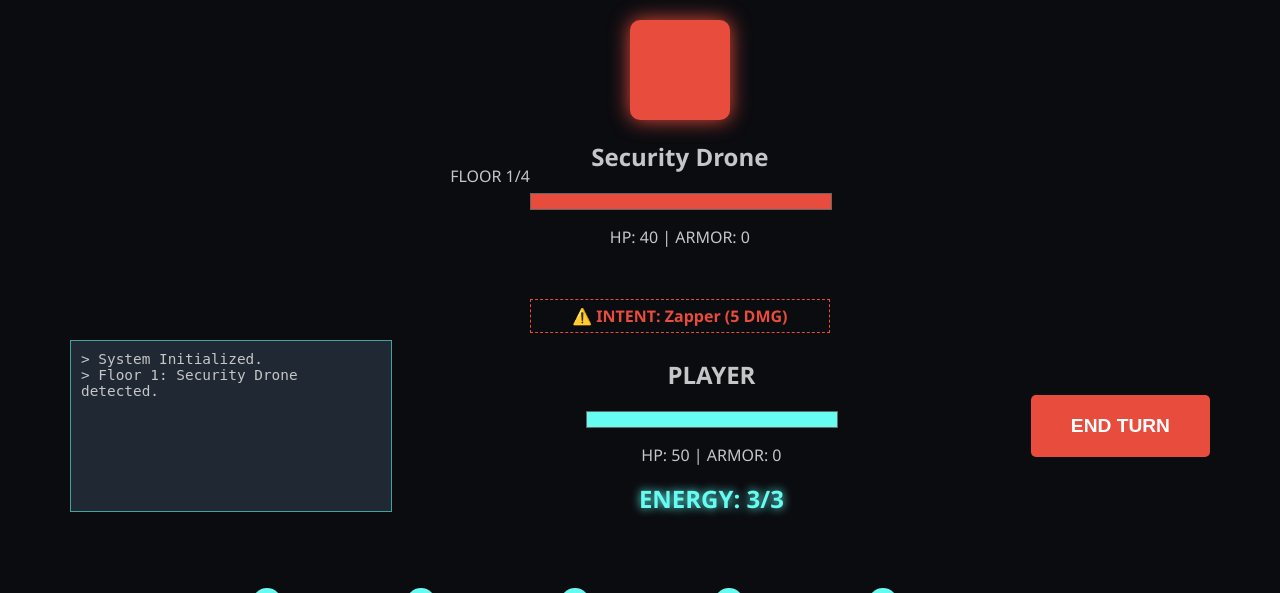
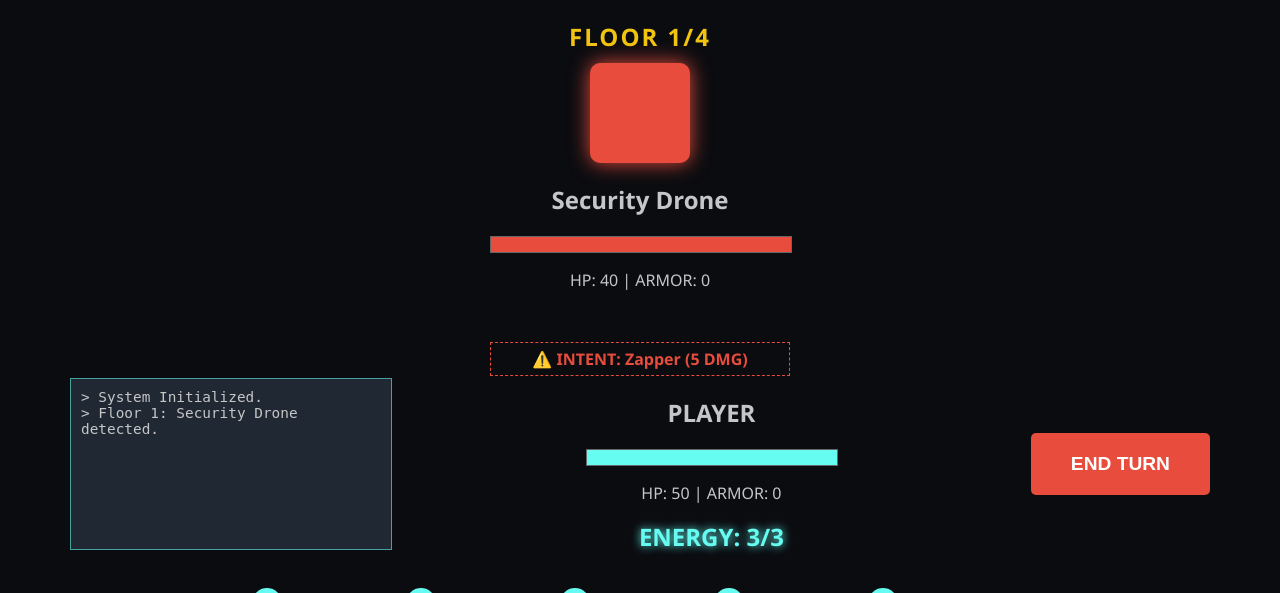
Before and after one commit to CazK0/Card-Game, a Flask app: page / in a window 1280 px wide. Shown: the top 593 px of the page. Run offline with Flask 3, Linux system fonts and the light colour scheme.

Commit message:
Update style.css

```diff
--- a/Card/app/static/style.css
+++ b/Card/app/static/style.css
@@ -13,7 +13,22 @@ body {
     padding: 20px;
 }
 
-.top-bar { flex: 1; display: flex; justify-content: center; align-items: center; }
+.top-bar {
+    flex: 1;
+    display: flex;
+    flex-direction: column;
+    justify-content: center;
+    align-items: center;
+}
+
+.level-indicator {
+    font-size: 1.5rem;
+    font-weight: bold;
+    color: #f1c40f;
+    margin-bottom: 10px;
+    letter-spacing: 2px;
+}
+
 .mid-bar { flex: 1; display: flex; justify-content: space-between; align-items: center; padding: 0 50px; }
 .bottom-bar { flex: 1.5; display: flex; align-items: flex-end; justify-content: center; padding-bottom: 20px; }
 
```
